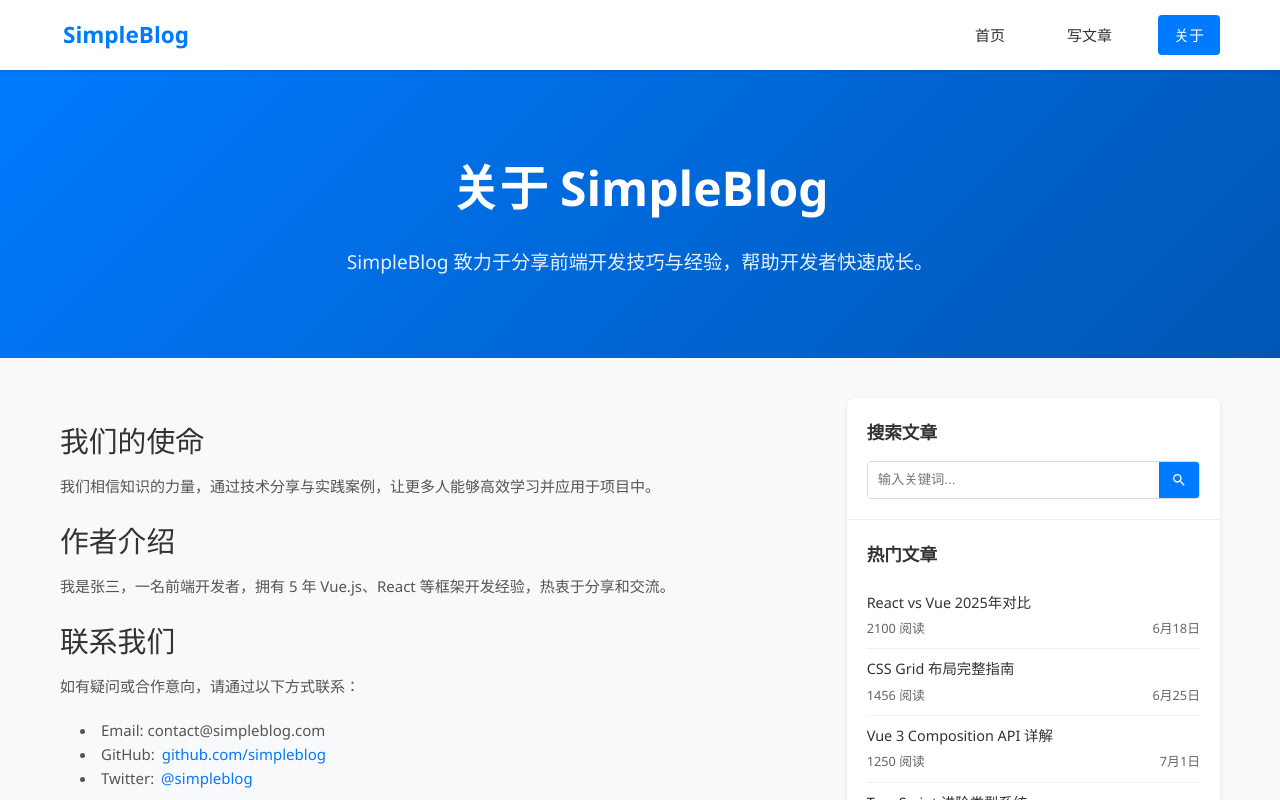
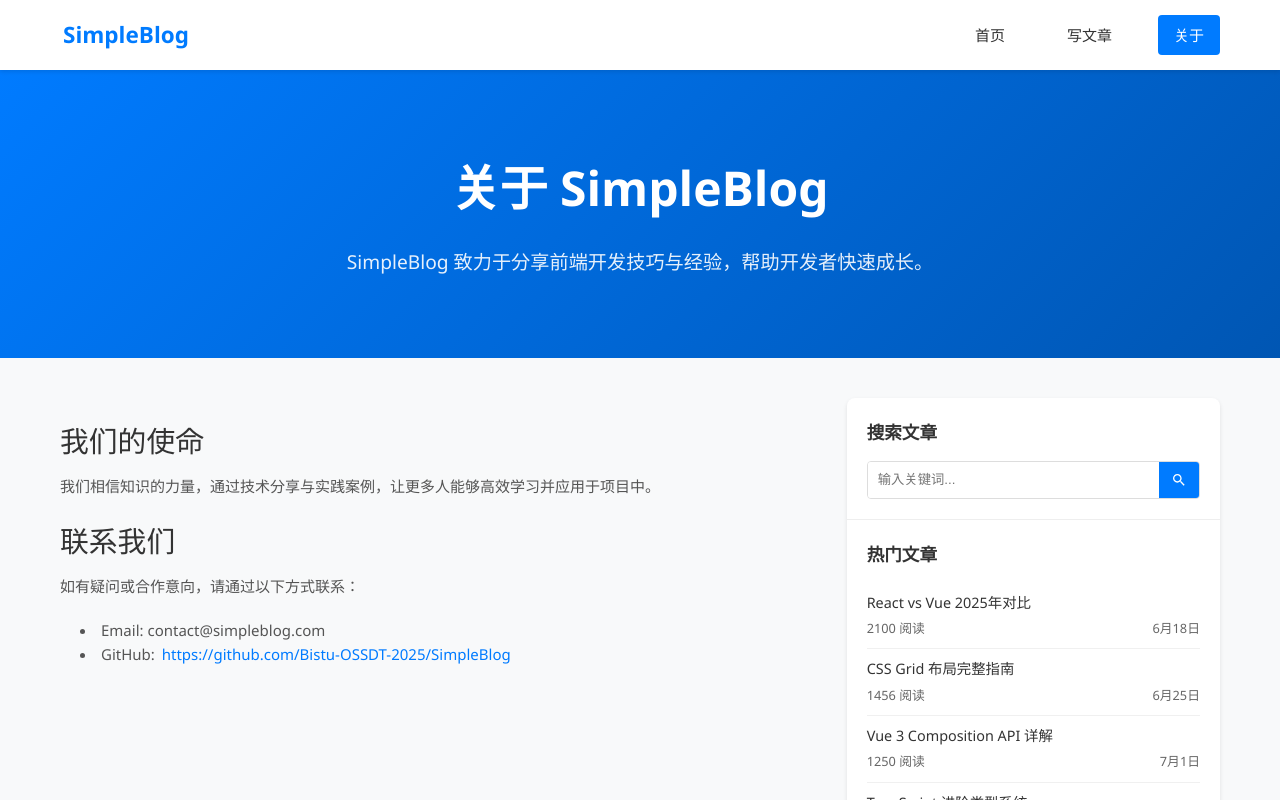
Before and after one commit to Bistu-OSSDT-2025/SimpleBlog, a Vue app: page /about in a window 1280 px wide. Shown: the top 800 px of the page. Built offline with nearby package versions, Linux system fonts and the light colour scheme.

Commit message:
update readme.md

```diff
--- a/src/views/About.vue
+++ b/src/views/About.vue
@@ -13,17 +13,13 @@
           <h2>我们的使命</h2>
           <p>我们相信知识的力量，通过技术分享与实践案例，让更多人能够高效学习并应用于项目中。</p>
 
-          <h2>作者介绍</h2>
-          <p>
-            我是张三，一名前端开发者，拥有 5 年 Vue.js、React 等框架开发经验，热衷于分享和交流。
-          </p>
-
           <h2>联系我们</h2>
           <p>如有疑问或合作意向，请通过以下方式联系：</p>
           <ul>
             <li>Email: contact@simpleblog.com</li>
-            <li>GitHub: <a href="#" target="_blank">github.com/simpleblog</a></li>
-            <li>Twitter: <a href="#" target="_blank">@simpleblog</a></li>
+            <li>
+              GitHub: <a href="#" target="_blank">https://github.com/Bistu-OSSDT-2025/SimpleBlog</a>
+            </li>
           </ul>
         </main>
         <aside class="sidebar">
```
Also changed, not shown: 1 other file (tests, documents, lock files or other folders).
